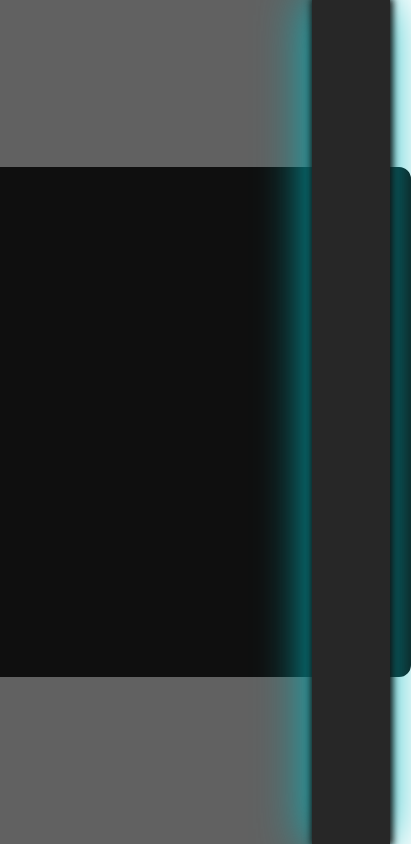
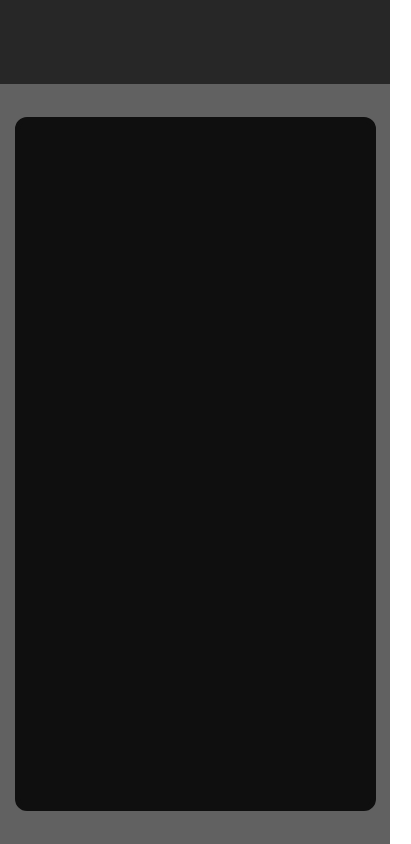
Before and after one commit to AVX00/202201-w2chwe-Alberto-vidal, a website: page site/index.html in a window 390 px wide. Shown: the whole page, 411 px wide, since content can reach past the window. Drawn offline with nearby package versions, Linux system fonts and the light colour scheme; files that its build step writes are made by us from their sources.

Commit message:
added DevCompile to scripts, reorganized html so it looks ok in mobile

```diff
--- a/package.json
+++ b/package.json
@@ -14,7 +14,8 @@
     "prepare": "husky install",
     "test": "jest",
     "devTest": "jest --watchAll",
-    "compile": "sass site/styles/sass/style.sass site/styles/style.css"
+    "compile": "sass site/styles/sass/style.sass site/styles/style.css",
+    "devCompile": "sass --watch site/styles/sass/style.sass site/styles/style.css"
   },
   "dependencies": {
     "sass": "^1.49.0"
--- a/site/styles/sass/style.sass
+++ b/site/styles/sass/style.sass
@@ -3,24 +3,25 @@ body
   padding:0
   height: 100vh
   display: flex
+  flex-direction: column-reverse
 
 .main
-  height: 100vh
+  height: 90vh
   background-color: #616161
-  width: 80vw
+  width: 100vw
   display: flex
   justify-content: center
   align-items: center
   & .table
     background-color: #0f0f0f
     border-radius: 12px
-    min-width: 500px
-    min-height: 500px
+    min-width: 90%
+    min-height: 90%
     border: 5px solid #0f0f0f
 
 
 .menu
-  height: 100vh
+  height: 10vh
   background-color: #272727
   box-shadow: 1px 0 7px 2px #111, -2px 0 50px 2px #00b6bd
-  width: 20vw
+  width: 100vw
```
Also changed, not shown: 2 other files.
